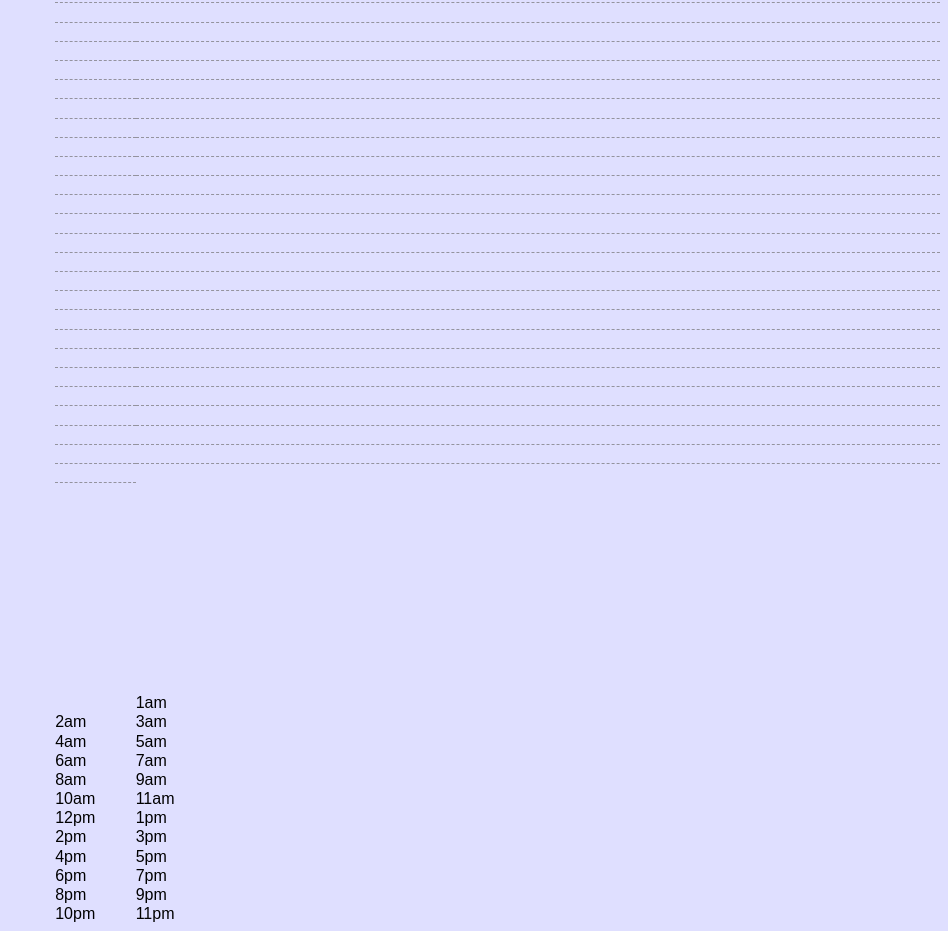
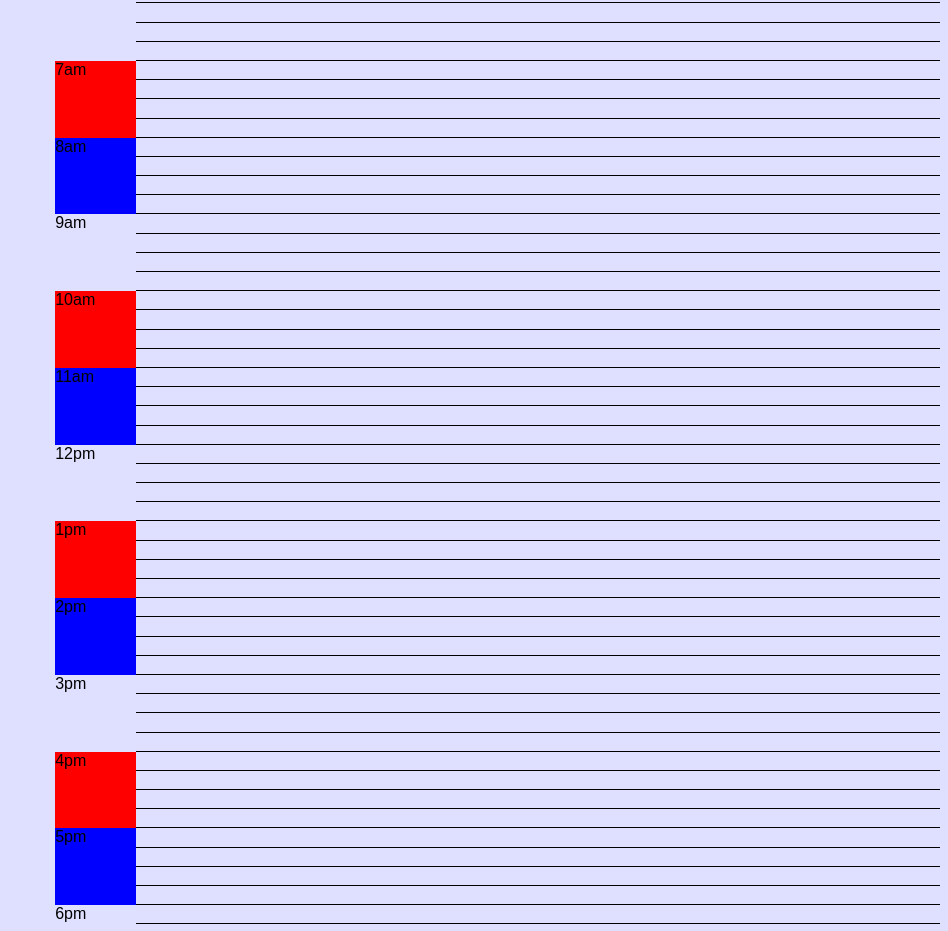
Before and after one commit to y0mbo/todo.txt, a React (Create React App) app: page / in a window 1280 px wide. Shown: the part 621-1552 px from the top of the page, without its empty margins (332-1280 px from the left). Built offline with nearby package versions, Linux system fonts and the light colour scheme.

Commit message:
Added hour titles to the grid

```diff
--- a/src/css/style.scss
+++ b/src/css/style.scss
@@ -26,9 +26,38 @@ body {
   grid-auto-flow: row;
 }
 
-.time {border-bottom: 1px dashed #94939e;}
+.time { border-bottom: 1px solid #000;}
+.hour {border-bottom: 1px dashed #94939e;}
 
 
-.ht00 { grid-area: 1 / 1 / 4 / 1 }
+.ht00 { grid-area: 1 / 1 / 5 / 2 }
+.ht01 { grid-area: 5 / 1 / 9 / 2 }
+.ht02 { grid-area: 9 / 1 / 13 / 2 }
+.ht03 { grid-area: 13 / 1 / 17 / 2 }
+.ht04 { grid-area: 17 / 1 / 21 / 2 }
+.ht05 { grid-area: 21 / 1 / 25 / 2 }
+.ht06 { grid-area: 25 / 1 / 29 / 2 }
+.ht07 { grid-area: 29 / 1 / 33 / 2 }
+.ht08 { grid-area: 33 / 1 / 37 / 2 }
+.ht09 { grid-area: 37 / 1 / 41 / 2 }
+.ht10 { grid-area: 41 / 1 / 45 / 2 }
+.ht11 { grid-area: 45 / 1 / 49 / 2 }
+.ht12 { grid-area: 49 / 1 / 53 / 2 }
+.ht13 { grid-area: 53 / 1 / 57 / 2 }
+.ht14 { grid-area: 57 / 1 / 61 / 2 }
+.ht15 { grid-area: 61 / 1 / 65 / 2 }
+.ht16 { grid-area: 65 / 1 / 69 / 2 }
+.ht17 { grid-area: 69 / 1 / 73 / 2 }
+.ht18 { grid-area: 73 / 1 / 77 / 2 }
+.ht19 { grid-area: 77 / 1 / 81 / 2 }
+.ht20 { grid-area: 81 / 1 / 85 / 2 }
+.ht21 { grid-area: 85 / 1 / 89 / 2 }
+.ht22 { grid-area: 89 / 1 / 93 / 2 }
+.ht23 { grid-area: 93 / 1 / 97 / 2 }
 
-.ht00 {background-color: red;}
+
+
+.h0000 { grid-area: 1 / 1 / 4 / 2 }
+
+.ht00, .ht04, .ht07, .ht10, .ht13, .ht16, .ht19, .ht22  {background-color: red;}
+.ht01, .ht05, .ht08, .ht11, .ht14, .ht17, .ht20, .ht23 {background-color: blue;}
```
